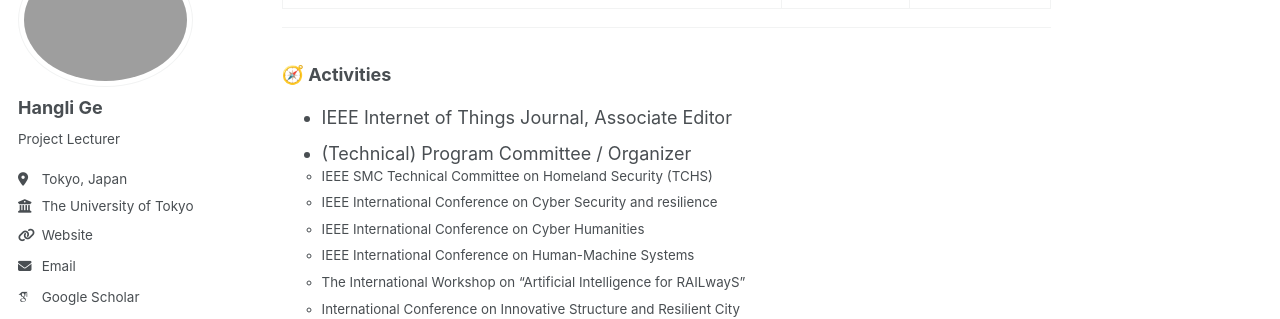
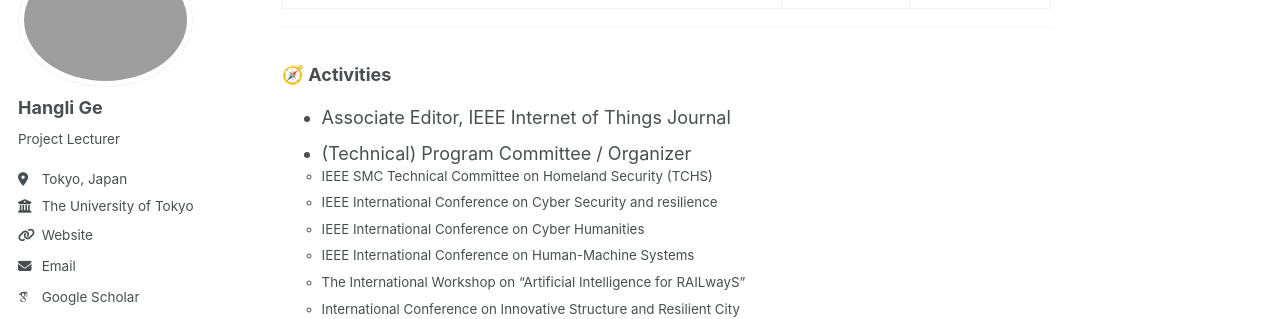
Before and after one commit to christie888/christie888.github.io, a Jekyll site: the page built from _pages/about.md, in a window 1280 px wide and 900 px high, scrolled down 1761 px. Shown: the part 153-472 px from the top of the window. Built offline with Jekyll 4.4.1, drawn with Linux system fonts in a browser that asks for light colours; some web fonts are replaced.

```diff
--- a/_pages/about.md
+++ b/_pages/about.md
@@ -65,7 +65,7 @@ More Publications 👉 [Google Scholar](https://scholar.google.com/citations?use
 ---
 
 ### 🧭 Activities
-- IEEE Internet of Things Journal, Associate Editor
+- Associate Editor, IEEE Internet of Things Journal
 - (Technical) Program Committee / Organizer
   <ul style="margin:0; padding:0;font-size: 10pt;">
   <li>IEEE SMC Technical Committee on Homeland Security (TCHS)</li>
```
